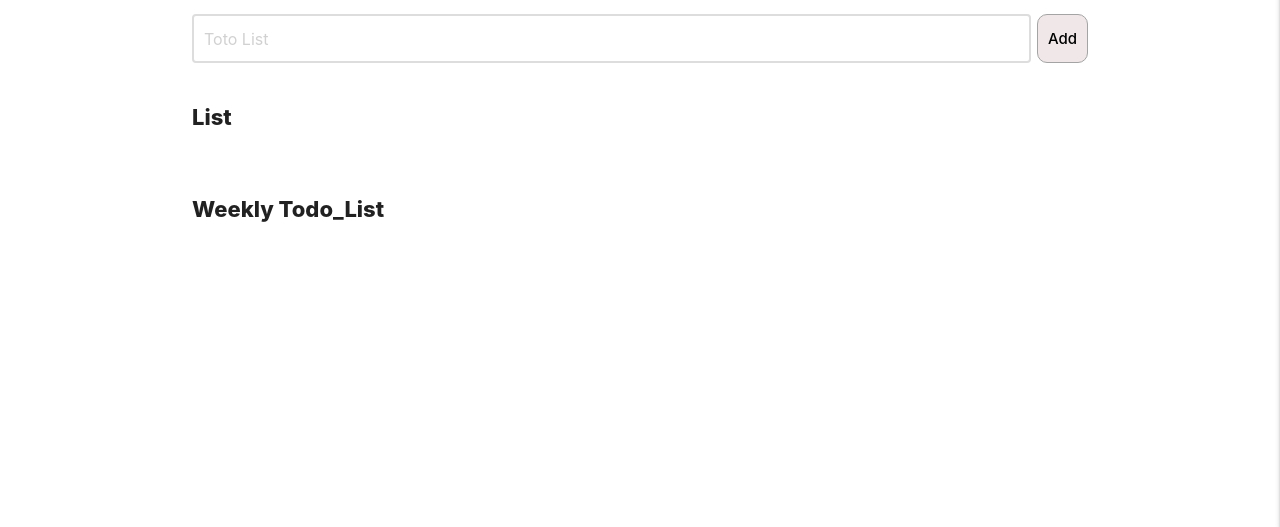
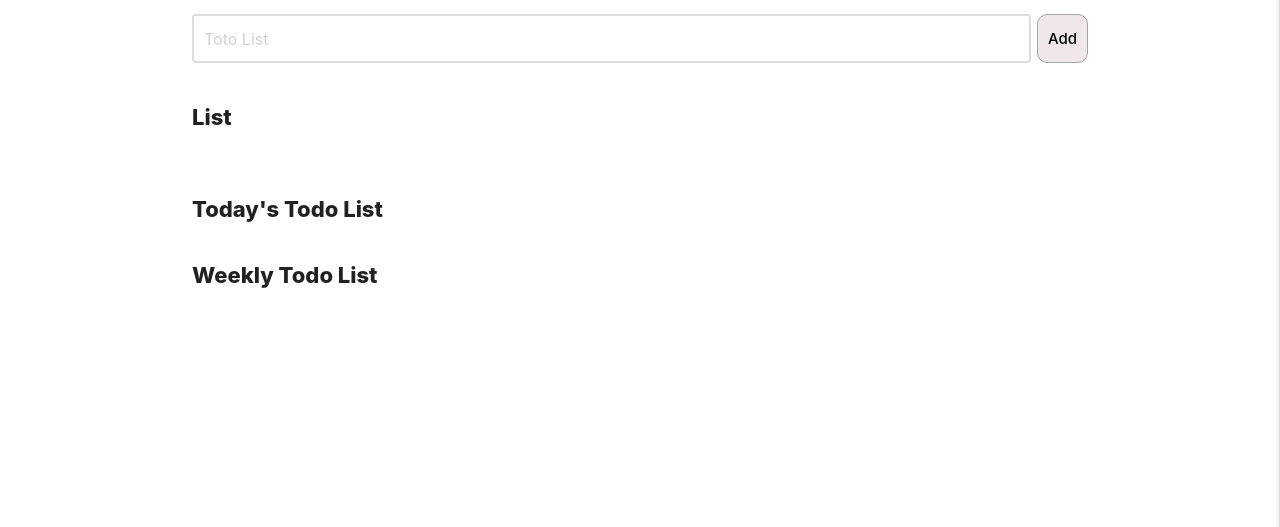
Before and after one commit to Songhee95/django_todo_list, a Django app: page /new_list in a window 1280 px wide. Shown: the part 141-668 px from the top of the page. Run offline with Django 3.2, Linux system fonts and the light colour scheme; a user stored in the database is signed in; parts of the project's set-up code (start-up, migrations or seed data) failed here and were passed over.

Commit message:
change modal list and add weekly list in home page

```diff
--- a/static/js/cardBtn.js
+++ b/static/js/cardBtn.js
@@ -76,9 +76,17 @@ for (el of cardBtnElement) {
       const input_date_from_modal = input_from_modal.firstChild.getAttribute(
         "data-content"
       );
-
-      console.log(added_input_from_modal);
-      console.log(input_date_from_modal);
+      if (added_input_from_modal !== "") {
+        $.ajax({
+          type: "POST",
+          url: "/modal_pop",
+          data: {
+            pageType: "modal",
+            string: added_input_from_modal,
+            date: input_date_from_modal,
+          },
+        });
+      }
     });
   });
 }
--- a/templates/write_list/modal_pop.html
+++ b/templates/write_list/modal_pop.html
@@ -1,8 +1,8 @@
 
 <div id="modal1" class="modal bottom-sheet">
-
     <div class="modal-content container">
       <h5 class="modal_content__header"></h5>
-      <div id='modal_content_list_contents'></div>
+      <div id='modal_content_list_contents'>
+      </div>
     </div>
 </div>
--- a/templates/write_list/new_list.html
+++ b/templates/write_list/new_list.html
@@ -27,7 +27,43 @@
       {% endfor %}
   </div>
 
-<h1 class="home-title">Weekly Todo_List</h1>
+<h1 class="home-title">Today's Todo List</h1>
+{% for list in add_list %}
+  {% if list.created == local_now %}
+    <div class="home_list_set_wrap" data-content='{{list.created}}'>
+      <label class='home_list_checkbox'>
+        <input
+          type="checkbox"
+          class="clearBtn"
+          data-type="list"
+          {{list.cleared}}
+          data-id="{{list.id}}"
+          status="false"
+        />
+        <span></span>
+      </label>
+      <input class="displayed_list" value="{{list.li}}" id="{{list.id}}" disabled />
+      <form action="">
+        <div class="editBtn home_list_buttons" data-type="list" data-id="{{list.id}}">
+          <i class="material-icons" data-type="list" data-id="{{list.id}}">edit</i>
+        </div>
+      </form>
+
+      <form action="{% url 'list:delete' list.id %}" method="post">
+        {% csrf_token %}
+        <button
+          class="delete home_list_buttons"
+          name="list_delete"
+          value="list_delete"
+        >
+          <i class="material-icons">delete</i>
+        </button>
+      </form>
+    </div>
+    {% endif %}
+{% endfor %}
+
+<h1 class="home-title">Weekly Todo List</h1>
 {% for list in add_list %}
     <div class="home_list_set_wrap" data-content='{{list.created}}'>
     <div>{{list.created}}</div>
@@ -60,4 +96,7 @@
         </button>
       </form>
     </div>
-{% endfor %} {% endblock content %}
+{% endfor %}
+
+
+{% endblock content %}
--- a/write_list/models.py
+++ b/write_list/models.py
@@ -8,7 +8,7 @@ class List(models.Model):
         User, on_delete=models.CASCADE)
     cleared = models.BooleanField(default=False)
     todo_list = models.CharField(max_length=5000)
-    created = models.DateTimeField(auto_now=True)
+    created = models.DateTimeField()
     updated_time = models.DateTimeField(auto_now_add=True, null=True)
 
     def __str__(self):
--- a/write_list/views.py
+++ b/write_list/views.py
@@ -82,7 +82,7 @@ def getData(userid, getAll):
         'add_list': list_array,
         'date_array': week_dates,
         'today': timezone_set(local_now),
-        'local_now': local_now,
+        'local_now': local_now.strftime('%B, %d, %Y'),
     }
     return send_data
 
@@ -126,24 +126,36 @@ def index(request):
     if new_list:
         if send_data == None:
             models.List.objects.create(
-                user_id=userid, todo_list=new_list).save()
+                user_id=userid, todo_list=new_list, created=today).save()
         try:
             models.List.objects.get(
                 user_id=userid, created__year=today.year, created__month=today.month, created__day=today.day, todo_list=new_list)
         except:
             models.List.objects.create(
-                user_id=userid, todo_list=new_list).save()
-    # if request.POST.get('todo-by-date'):
-    #     print(request.POST.get('todo-by-date'))
-    #     user = models.List.objects.filter(user=userid, created__gte=start_date_for_filtering, created__lte=last_date_for_filtering).order_by('created').reverse()
-
+                user_id=userid, todo_list=new_list, created=today).save()
     return render(request, 'write_list/new_list.html', getData(userid, False))
 
 
 @ login_required(login_url='/login')
 @ csrf_exempt
 def modal_pop(request):
+    userid = request.user.id
+    if request.POST.get('pageType'):
+        modal_input = request.POST.get("string")
+        modal_input_date = request.POST.get("date")
+        modal_date_utc = datetime.strptime(
+            modal_input_date, '%B, %d, %Y')
 
+        user = models.List.objects.filter(user=userid, created=modal_date_utc)
+        if user == None:
+            models.List.objects.create(
+                user_id=userid, todo_list=modal_input, created=modal_date_utc).save()
+        try:
+            models.List.objects.get(
+                user_id=userid, created=modal_date_utc, todo_list=modal_input)
+        except:
+            models.List.objects.create(
+                user_id=userid, todo_list=modal_input, created=modal_date_utc).save()
     return render(request, "write_list/modal_pop.html")
 
 
```
Also changed, not shown: db.sqlite3. Lines whose indentation alone changed are shown as unchanged.
